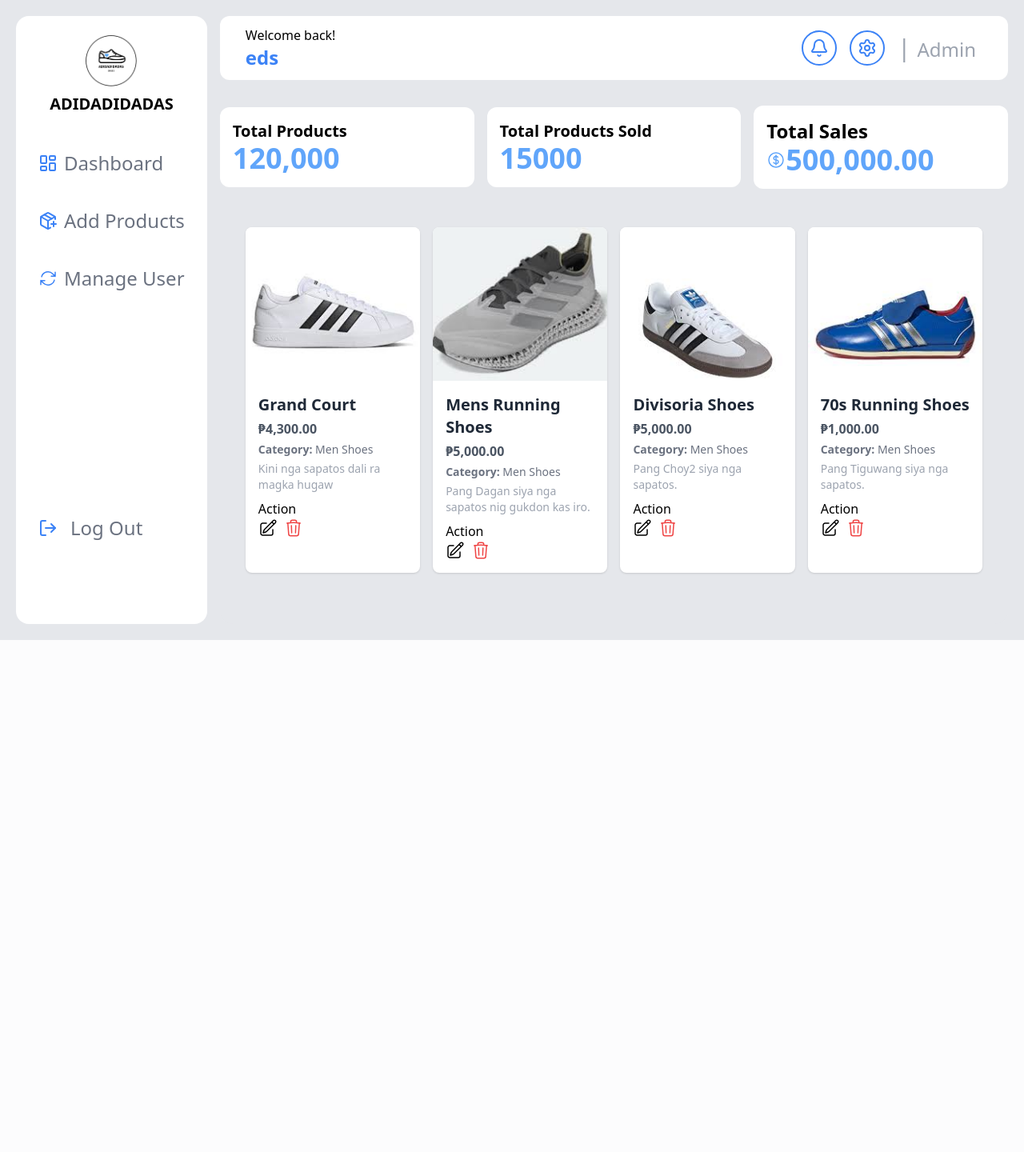
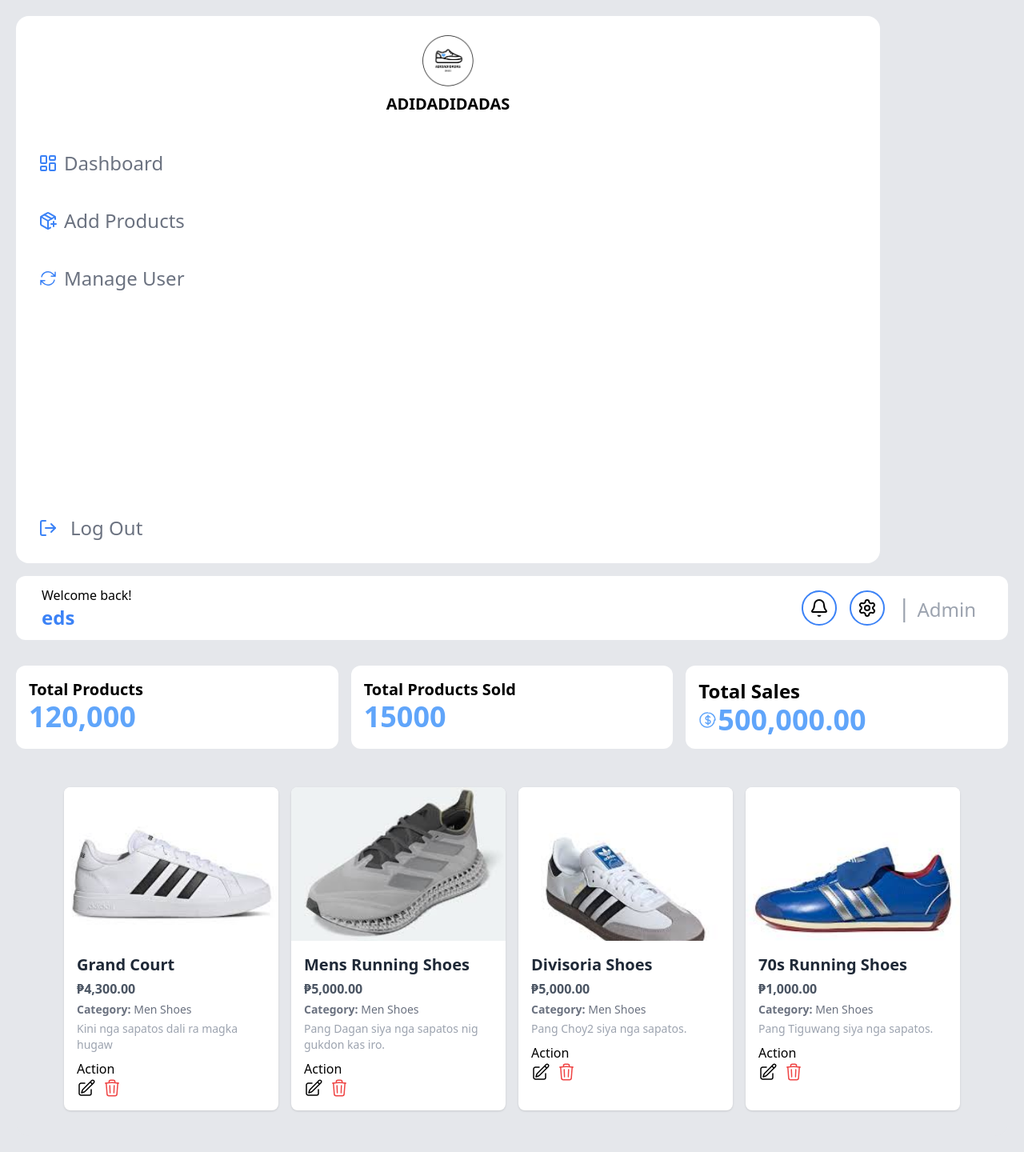
Before and after one commit to Eye-luh/e-commerce-PHP-project, a PHP site: page /dashboard.php in a window 1280 px wide. Shown: the whole page at 80% size. Before the commit the page ends 800 px from the top, so only its background shows below. Run offline with PHP 8.4, Linux system fonts and the light colour scheme; a user stored in the database is signed in; data comes from the database, SQL or seed files in the repository; some libraries are stand-ins or nearby versions.

Commit message:
Update dashboard.php

```diff
--- a/dashboard.php
+++ b/dashboard.php
@@ -14,151 +14,121 @@
     <title>Dahsboard</title>
 </head>
 <body>
-    <div class="min-h-screen bg-gray-200 p-5 grid grid-flow-col grid-col-14 gap-4 ">
 
-        <div class="col-span-1  ">
-            <div class="bg-white  h-full rounded-2xl">
-                <div class=" h-26 flex items-center justify-center flex-col">
+    <!-- FIXED MAIN GRID -->
+    <div class="min-h-screen bg-gray-200 p-5 grid grid-cols-1 md:grid-cols-14 gap-4">
+
+        <!-- SIDEBAR -->
+        <div class="col-span-1 md:col-span-1">
+            <div class="bg-white h-full rounded-2xl">
+                <div class="h-26 flex items-center justify-center flex-col">
                     <img class="w-16 mt-6 object-contain" src="uploads/LOGO.png" alt="Adidadidadas Shoes">
                     <h1 class="font-bold mt-2 text-xl">ADIDADIDADAS</h1>
                 </div>
                 <div class="flex justify-start flex-col gap-4 mt-4 items-center p-4">
                     <a href="dashboard.php" class="group hover:bg-blue-500 p-3 rounded-xl flex items-center w-full transition">
-                            <svg class="text-blue-500 group-hover:text-white transition" xmlns="http://www.w3.org/2000/svg" width="24" height="24" viewBox="0 0 24 24" fill="none" stroke="currentColor" stroke-width="2" stroke-linecap="round" stroke-linejoin="round" class="lucide lucide-layout-dashboard-icon lucide-layout-dashboard">
-                                <rect width="7" height="9" x="3" y="3" rx="1"/><rect width="7" height="5" x="14" y="3" rx="1"/>
-                                <rect width="7" height="9" x="14" y="12" rx="1"/><rect width="7" height="5" x="3" y="16" rx="1"/></svg>
+                        <svg class="text-blue-500 group-hover:text-white transition" xmlns="http://www.w3.org/2000/svg" width="24" height="24" viewBox="0 0 24 24" fill="none" stroke="currentColor" stroke-width="2" stroke-linecap="round" stroke-linejoin="round">
+                            <rect width="7" height="9" x="3" y="3" rx="1"/>
+                            <rect width="7" height="5" x="14" y="3" rx="1"/>
+                            <rect width="7" height="9" x="14" y="12" rx="1"/>
+                            <rect width="7" height="5" x="3" y="16" rx="1"/>
+                        </svg>
                         <h1 class="text-2xl ms-2 text-gray-500 group-hover:text-white transition">Dashboard</h1>
                     </a>
+
                     <a href="add_product.php" class="group hover:bg-blue-500 p-3 rounded-xl flex items-center w-full transition">
-                            <svg
-                                class="text-blue-500 group-hover:text-white transition"
-                                xmlns="http://www.w3.org/2000/svg"
-                                width="24" height="24"
-                                viewBox="0 0 24 24"
-                                fill="none"
-                                stroke="currentColor"
-                                stroke-width="2"
-                                stroke-linecap="round"
-                                stroke-linejoin="round"
-                            >
+                        <svg class="text-blue-500 group-hover:text-white transition" xmlns="http://www.w3.org/2000/svg" width="24" height="24" fill="none" stroke="currentColor" stroke-width="2" stroke-linecap="round" stroke-linejoin="round">
                             <path d="M16 16h6"/><path d="M19 13v6"/><path d="M21 10V8a2 2 0 0 0-1-1.73l-7-4a2 2 0 0 0-2 0l-7 4A2 2 0 0 0 3 8v8a2 2 0 0 0 1 1.73l7 4a2 2 0 0 0 2 0l2-1.14"/>
                             <path d="m7.5 4.27 9 5.15"/><polyline points="3.29 7 12 12 20.71 7"/><line x1="12" x2="12" y1="22" y2="12"/>
                         </svg>
+                        <h1 class="text-2xl ms-2 text-gray-500 group-hover:text-white transition">Add Products</h1>
+                    </a>
 
-                            <h1 class="text-2xl ms-2 text-gray-500 group-hover:text-white transition">
-                                Add Products
-                            </h1>
-                    </a>
                     <a href="update.html" class="group hover:bg-blue-500 p-3 rounded-xl flex items-center w-full transition">
-                           <svg class = "text-blue-500 group-hover:text-white transition"
-                           xmlns="http://www.w3.org/2000/svg"
-                           fill="none"
-                           viewBox="0 0 24 24"
-                           stroke-width="1.5"
-                           stroke="currentColor"
-                           width="24" height="24"
-                           >
+                        <svg class="text-blue-500 group-hover:text-white transition" xmlns="http://www.w3.org/2000/svg" fill="none" viewBox="0 0 24 24" stroke-width="1.5" stroke="currentColor" width="24" height="24">
                             <path stroke-linecap="round" stroke-linejoin="round" d="M16.023 9.348h4.992v-.001M2.985 19.644v-4.992m0 0h4.992m-4.993 0 3.181 3.183a8.25 8.25 0 0 0 13.803-3.7M4.031 9.865a8.25 8.25 0 0 1 13.803-3.7l3.181 3.182m0-4.991v4.99" />
                         </svg>
-
-
-                            <h1 class="text-2xl ms-2 text-gray-500 group-hover:text-white transition">
-                                Manage User
-                            </h1>
+                        <h1 class="text-2xl ms-2 text-gray-500 group-hover:text-white transition">Manage User</h1>
                     </a>
 
                     <a href="logout.php" class="group hover:bg-blue-500 mt-60 p-3 rounded-xl flex items-center w-full transition">
-                            <svg class="text-blue-500 group-hover:text-white transition" xmlns="http://www.w3.org/2000/svg" width="24" height="24" viewBox="0 0 24 24" fill="none" stroke="currentColor" stroke-width="2" stroke-linecap="round" stroke-linejoin="round" class="lucide lucide-log-out-icon lucide-log-out">
+                        <svg class="text-blue-500 group-hover:text-white transition" xmlns="http://www.w3.org/2000/svg" width="24" height="24" fill="none" stroke="currentColor" stroke-width="2" stroke-linecap="round" stroke-linejoin="round">
                             <path d="m16 17 5-5-5-5"/>
                             <path d="M21 12H9"/>
-                                <path d="M9 21H5a2 2 0 0 1-2-2V5a2 2 0 0 1 2-2h4"/></svg>
-
-
-                            <h1 class="text-2xl ms-4  text-gray-500 group-hover:text-white transition">
-                                Log Out
-                            </h1>
+                            <path d="M9 21H5a2 2 0 0 1-2-2V5a2 2 0 0 1 2-2h4"/>
+                        </svg>
+                        <h1 class="text-2xl ms-4 text-gray-500 group-hover:text-white transition">Log Out</h1>
                     </a>
-
-
-
                 </div>
             </div>
         </div>
-        <div class="bg-gray-200 rounded-2xl col-span-11  ">
+
+        <!-- MAIN CONTENT -->
+        <div class="bg-gray-200 rounded-2xl col-span-1 md:col-span-11">
+
             <div class="bg-white h-20 rounded-xl w-full p-2 flex justify-between items-center">
                 <div class="ps-6 w-full">
                     <span>Welcome back!</span>
                     <?php
                         if (isset($_SESSION['username'])) {
-                        $userName = $_SESSION['username'];
-
-                        echo '<h1 class="text-2xl font-bold text-blue-500">' . htmlspecialchars($userName) . '</h1>';
+                            echo '<h1 class="text-2xl font-bold text-blue-500">' . htmlspecialchars($_SESSION['username']) . '</h1>';
                         }
                     ?>
+                </div>
 
-
-                </div>
                 <div class="flex justify-end items-center w-full p-4">
-                    <div class="flex justify-center  items-center gap-4">
+                    <div class="flex justify-center items-center gap-4">
                         <button class="border-2 border-blue-500 p-2 rounded-3xl">
-                                <svg
-                                xmlns="http://www.w3.org/2000/svg"
-                                width="24" height="24"
-                                 viewBox="0 0 24 24" fill="none"
-                                 stroke="currentColor" stroke-width="2"
-                                 stroke-linecap="round" stroke-linejoin="round"
-                                  class="text-blue-500 lucide lucide-bell-icon lucide-bell">
-                                  <path d="M10.268 21a2 2 0 0 0 3.464 0"/><path d="M3.262 15.326A1 1 0 0 0 4 17h16a1 1 0 0 0 .74-1.673C19.41 13.956 18 12.499 18 8A6 6 0 0 0 6 8c0 4.499-1.411 5.956-2.738 7.326"/></svg>
-                        </button>
-                        <button class="border-2 border-blue-500 p-2 rounded-3xl">
-                            <svg
-                            xmlns="http://www.w3.org/2000/svg"
-                            width="24" height="24"
-                            viewBox="0 0 24 24" fill="none"
-                            stroke="currentColor" stroke-width="2"
-                            stroke-linecap="round" stroke-linejoin="round"
-                            class="text-blue-500 lucide lucide-settings-icon lucide-settings">
-                            <path d="M9.671 4.136a2.34 2.34 0 0 1 4.659 0 2.34 2.34 0 0 0 3.319 1.915 2.34 2.34 0 0 1 2.33 4.033 2.34 2.34 0 0 0 0 3.831 2.34 2.34 0 0 1-2.33 4.033 2.34 2.34 0 0 0-3.319 1.915 2.34 2.34 0 0 1-4.659 0 2.34 2.34 0 0 0-3.32-1.915 2.34 2.34 0 0 1-2.33-4.033 2.34 2.34 0 0 0 0-3.831A2.34 2.34 0 0 1 6.35 6.051a2.34 2.34 0 0 0 3.319-1.915"/>
-                            <circle cx="12" cy="12" r="3"/></svg>
+                            <svg xmlns="http://www.w3.org/2000/svg" width="24" height="24" fill="none" stroke="currentColor" stroke-width="2">
+                                <path d="M10.268 21a2 2 0 0 0 3.464 0"/><path d="M3.262 15.326A1 1 0 0 0 4 17h16a1 1 0 0 0 .74-1.673C19.41 13.956 18 12.499 18 8A6 6 0 0 0 6 8c0 4.499-1.411 5.956-2.738 7.326"/>
+                            </svg>
                         </button>
 
+                        <button class="border-2 border-blue-500 p-2 rounded-3xl">
+                            <svg xmlns="http://www.w3.org/2000/svg" width="24" height="24" fill="none" stroke="currentColor" stroke-width="2">
+                                <path d="M9.671 4.136a2.34 2.34 0 0 1 4.659 0 2.34 2.34 0 0 0 3.319 1.915 2.34 2.34 0 0 1 2.33 4.033 2.34 2.34 0 0 0 0 3.831 2.34 2.34 0 0 1-2.33 4.033 2.34 2.34 0 0 0-3.319 1.915 2.34 2.34 0 0 1-4.659 0 2.34 2.34 0 0 0-3.32-1.915 2.34 2.34 0 0 1-2.33-4.033 2.34 2.34 0 0 0 0-3.831A2.34 2.34 0 0 1 6.35 6.051a2.34 2.34 0 0 0 3.319-1.915"/>
+                                <circle cx="12" cy="12" r="3"/>
+                            </svg>
+                        </button>
                     </div>
+
                     <div class="p-4 flex gap-2 items-center max-w-xs sm:max-w-sm md:max-w-md overflow-hidden">
                         <h1 class="text-3xl text-gray-400">|</h1>
-
                         <?php
                             if (isset($_SESSION['userType'])) {
-                                $userType = $_SESSION['userType'];
-                                echo '
-                                <div class="flex items-center gap-1 truncate">
-
-                                    <h1 class="text-2xl text-gray-400 pt-1 truncate">' . htmlspecialchars($userType) . '</h1>
+                                echo '<div class="flex items-center gap-1 truncate">
+                                        <h1 class="text-2xl text-gray-400 pt-1 truncate">' . htmlspecialchars($_SESSION['userType']) . '</h1>
                                       </div>';
                             }
                         ?>
                     </div>
-
                 </div>
             </div>
-           <div class="w-full  py-4 mt-4 rounded-xl flex justify-between items-center gap-4">
+
+            <!-- FIXED CARDS (GRID ON MOBILE) -->
+            <div class="w-full py-4 mt-4 rounded-xl grid grid-cols-1 sm:grid-cols-2 md:grid-cols-3 gap-4">
                 <div class="w-full bg-white rounded-xl p-4">
                     <h1 class="text-xl font-semibold">Total Products</h1>
                     <h1 class="text-4xl text-blue-400 font-semibold">120,000</h1>
                 </div>
+
                 <div class="w-full bg-white rounded-xl p-4">
                     <h1 class="text-xl font-semibold">Total Products Sold</h1>
-                        <h1 class="text-4xl text-blue-400   font-semibold">15000</h1>
+                    <h1 class="text-4xl text-blue-400 font-semibold">15000</h1>
                 </div>
+
                 <div class="w-full bg-white rounded-xl p-4">
                     <h1 class="text-2xl font-semibold">Total Sales</h1>
                     <h1 class="text-4xl text-blue-400 flex items-center font-semibold">
-                            <svg xmlns="http://www.w3.org/2000/svg" fill="none" viewBox="0 0 24 24" stroke-width="1.5" stroke="currentColor" class="size-6">
-                            <path stroke-linecap="round" stroke-linejoin="round" d="M12 6v12m-3-2.818.879.659c1.171.879 3.07.879 4.242 0 1.172-.879 1.172-2.303 0-3.182C13.536 12.219 12.768 12 12 12c-.725 0-1.45-.22-2.003-.659-1.106-.879-1.106-2.303 0-3.182s2.9-.879 4.006 0l.415.33M21 12a9 9 0 1 1-18 0 9 9 0 0 1 18 0Z" />
+                        <svg xmlns="http://www.w3.org/2000/svg" fill="none" stroke-width="1.5" stroke="currentColor" class="size-6">
+                            <path stroke-linecap="round" stroke-linejoin="round" d="M12 6v12m-3-2.818.879.659c1.171.879 3.07.879 4.242 0 1.172-.879 1.172-2.303 0-3.182C13.536 12.219 12.768 12 12 12c-.725 0-1.45-.22-2.003-.659-1.106-.879-1.106-2.303 0-3.182s2.9-.879 4.006 0l.415.31m5.582 3.531A9 9 0 1 1 12 3a9 9 0 0 1 9 9Z" />
                         </svg>
                         500,000.00
                     </h1>
                 </div>
             </div>
+
+            <!-- PRODUCT GRID (already responsive) -->
             <div id="contentArea" class="w-full max-w-14xl p-4 mx-auto">
                 <div class="w-full max-w-6xl p-4 mx-auto">
                     <?php
@@ -179,13 +149,11 @@
 
                         $result = mysqli_query($conn, $sql);
 
-                if  (mysqli_num_rows($result) > 0) {
+                        if (mysqli_num_rows($result) > 0) {
                             echo '<div class="grid grid-cols-1 sm:grid-cols-2 md:grid-cols-3 lg:grid-cols-4 gap-4">';
 
                             while ($row = mysqli_fetch_assoc($result)) {
-
                                 $imagePath = htmlspecialchars($row['image_path']);
-
 
                                 echo '
                                 <div class="bg-white rounded-lg shadow hover:shadow-lg transition duration-300 overflow-hidden">
@@ -197,27 +165,26 @@
                                         <p class="text-gray-600 font-semibold mb-1">₱' . number_format($row['price'], 2) . '</p>
                                         <p class="text-gray-500 text-sm"><span class="font-semibold">Category:</span> ' . htmlspecialchars($row['categoryName']) . '</p>
                                         <p class="text-gray-400 text-sm mt-1">' . htmlspecialchars($row['category_description']) . '</p>
-                                <div class = "mt-2 ">
+
+                                        <div class="mt-2">
                                             <h1>Action</h1>
                                             <div class="flex gap-2">
-                                        <a href="edit_product.php?id=' . $row['product_id'] . '"  title="Edit" class="text-black">
+                                                <a href="edit_product.php?id=' . $row['product_id'] . '" class="text-black" title="Edit">
                                                     <svg xmlns="http://www.w3.org/2000/svg" fill="none" viewBox="0 0 24 24" stroke-width="1.5" stroke="currentColor" class="size-6">
                                                         <path stroke-linecap="round" stroke-linejoin="round" d="m16.862 4.487 1.687-1.688a1.875 1.875 0 1 1 2.652 2.652L10.582 16.07a4.5 4.5 0 0 1-1.897 1.13L6 18l.8-2.685a4.5 4.5 0 0 1 1.13-1.897l8.932-8.931Zm0 0L19.5 7.125M18 14v4.75A2.25 2.25 0 0 1 15.75 21H5.25A2.25 2.25 0 0 1 3 18.75V8.25A2.25 2.25 0 0 1 5.25 6H10" />
                                                     </svg>
                                                 </a>
 
-                                        <a href="delete_product.php?id=' . $row['product_id'] . '" title="Delete" class="text-red-500 hover:text-red-700">
+                                                <a href="delete_product.php?id=' . $row['product_id'] . '" class="text-red-500 hover:text-red-700" title="Delete">
                                                     <svg xmlns="http://www.w3.org/2000/svg" fill="none" viewBox="0 0 24 24" stroke-width="1.5" stroke="currentColor" class="size-6">
                                                         <path stroke-linecap="round" stroke-linejoin="round" d="m14.74 9-.346 9m-4.788 0L9.26 9m9.968-3.21c.342.052.682.107 1.022.166m-1.022-.165L18.16 19.673a2.25 2.25 0 0 1-2.244 2.077H8.084a2.25 2.25 0 0 1-2.244-2.077L4.772 5.79m14.456 0a48.108 48.108 0 0 0-3.478-.397m-12 .562c.34-.059.68-.114 1.022-.165m0 0a48.11 48.11 0 0 1 3.478-.397m7.5 0v-.916c0-1.18-.91-2.164-2.09-2.201a51.964 51.964 0 0 0-3.32 0c-1.18.037-2.09 1.022-2.09 2.201v.916m7.5 0a48.667 48.667 0 0 0-7.5 0" />
                                                     </svg>
                                                 </a>
                                             </div>
-
                                         </div>
 
                                     </div>
-                        </div>
-                        ';
+                                </div>';
                             }
 
                             echo '</div>';
@@ -229,6 +196,7 @@
                     ?>
                 </div>
             </div>
+
         </div>
 
     </div>
```
Lines whose indentation alone changed are shown as unchanged.
